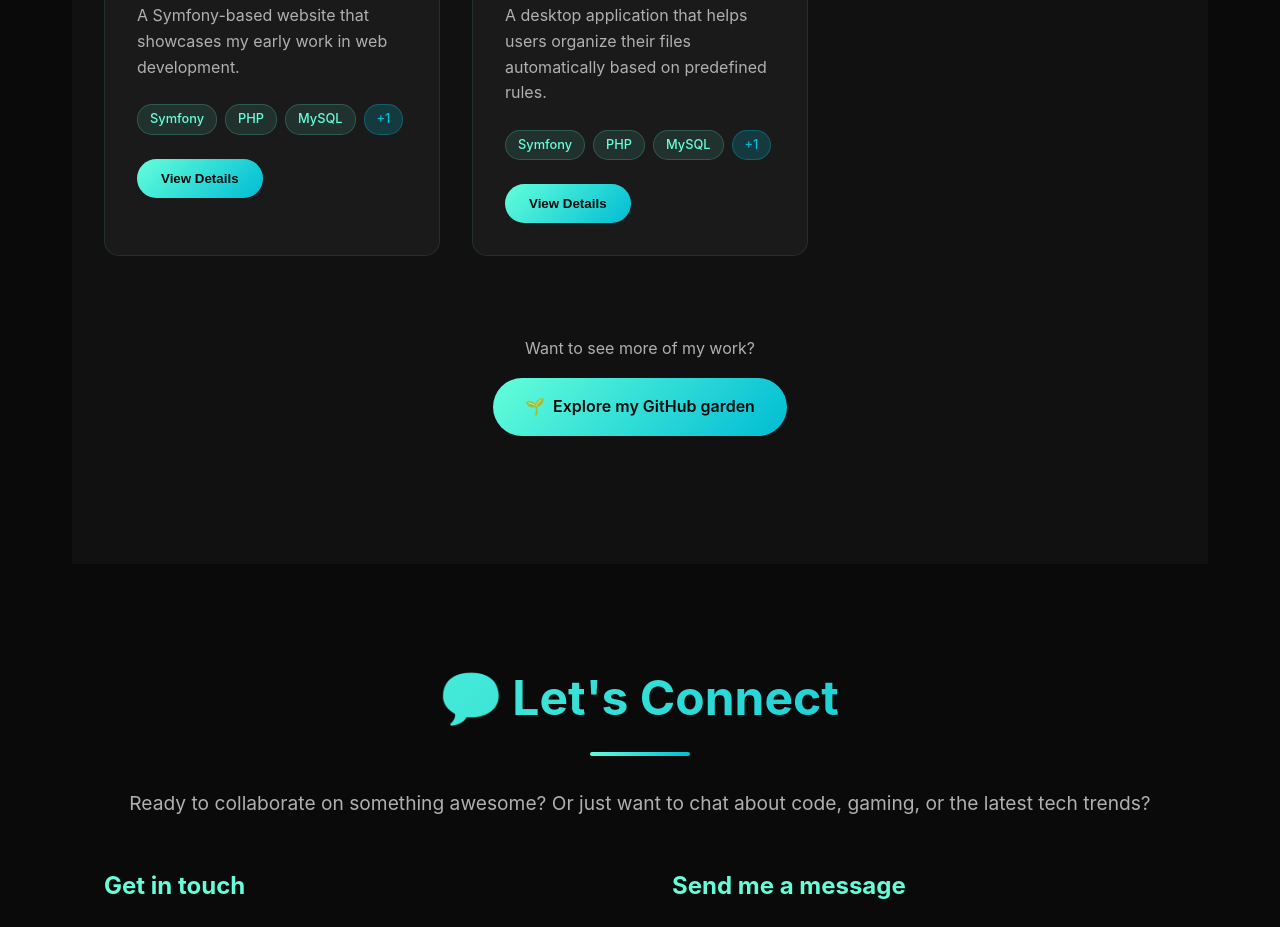
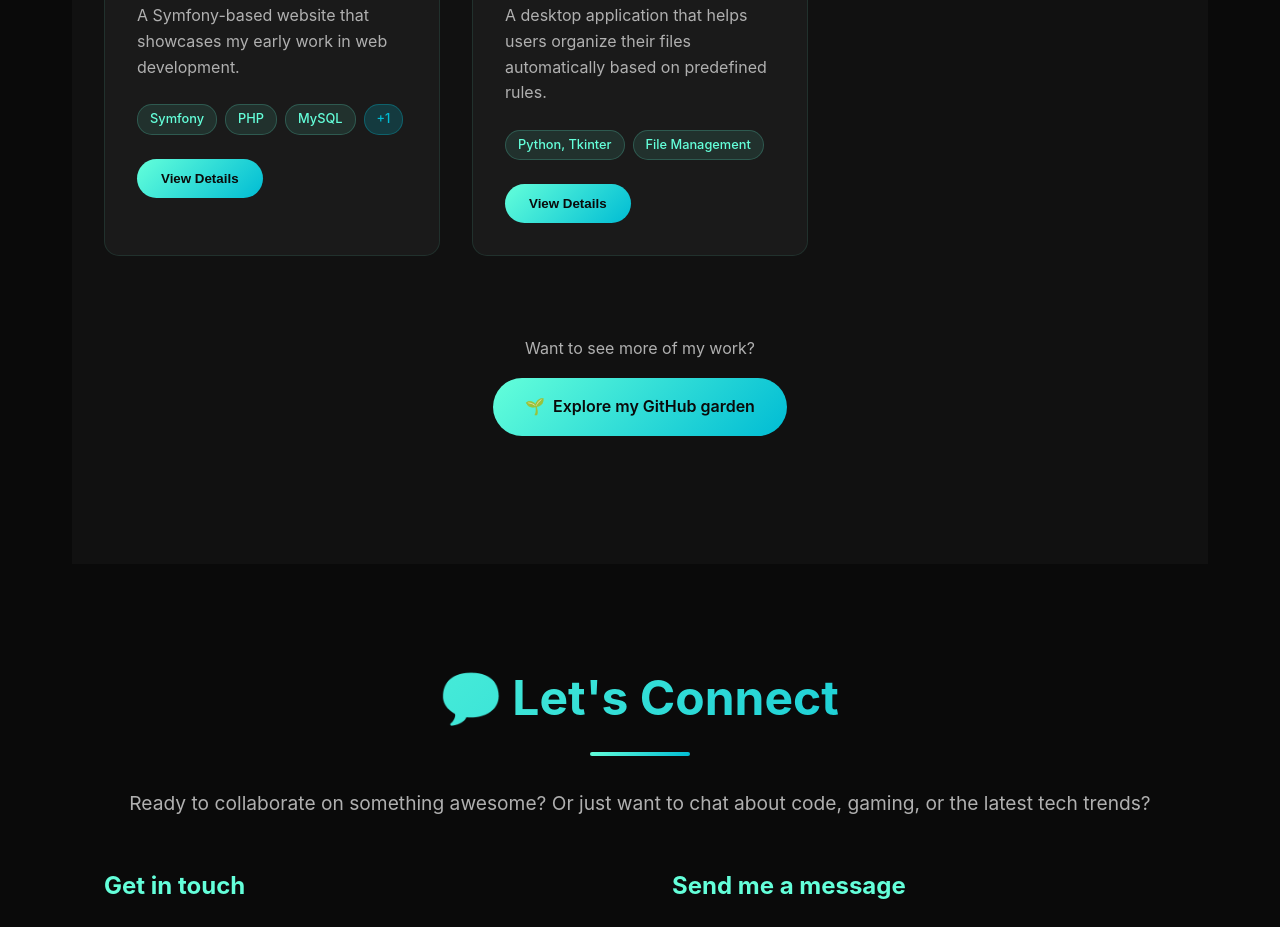
Before and after one commit to andreatsilva/andr-_silva_main_port, a React (Vite) app: page / in a window 1280 px wide. Shown: the part 5820-6747 px from the top of the page. Built offline with nearby package versions, Linux system fonts and the light colour scheme.

Commit message:
tech ajustments

```diff
--- a/src/components/Projects.jsx
+++ b/src/components/Projects.jsx
@@ -78,7 +78,7 @@ const Projects = () => {
       title: 'OrganizeMyFiles',
       description: 'A desktop application that helps users organize their files automatically based on predefined rules.',
       longDescription: 'A simple Python script that helps you organize files in a folder into categorized subfolders (Images, Documents, Videos, Music, Archives, and Others). It also gives you the option to clean your Windows Recycle Bin.',
-      tech: ['Symfony', 'PHP', 'MySQL', 'Bootstrap'],
+      tech: ['Python, Tkinter', 'File Management'],
       link: 'https://github.com/andreatsilva/OrganizeMyFiles',
       icon: '✅',
       color: '#4ECDC4',
```
